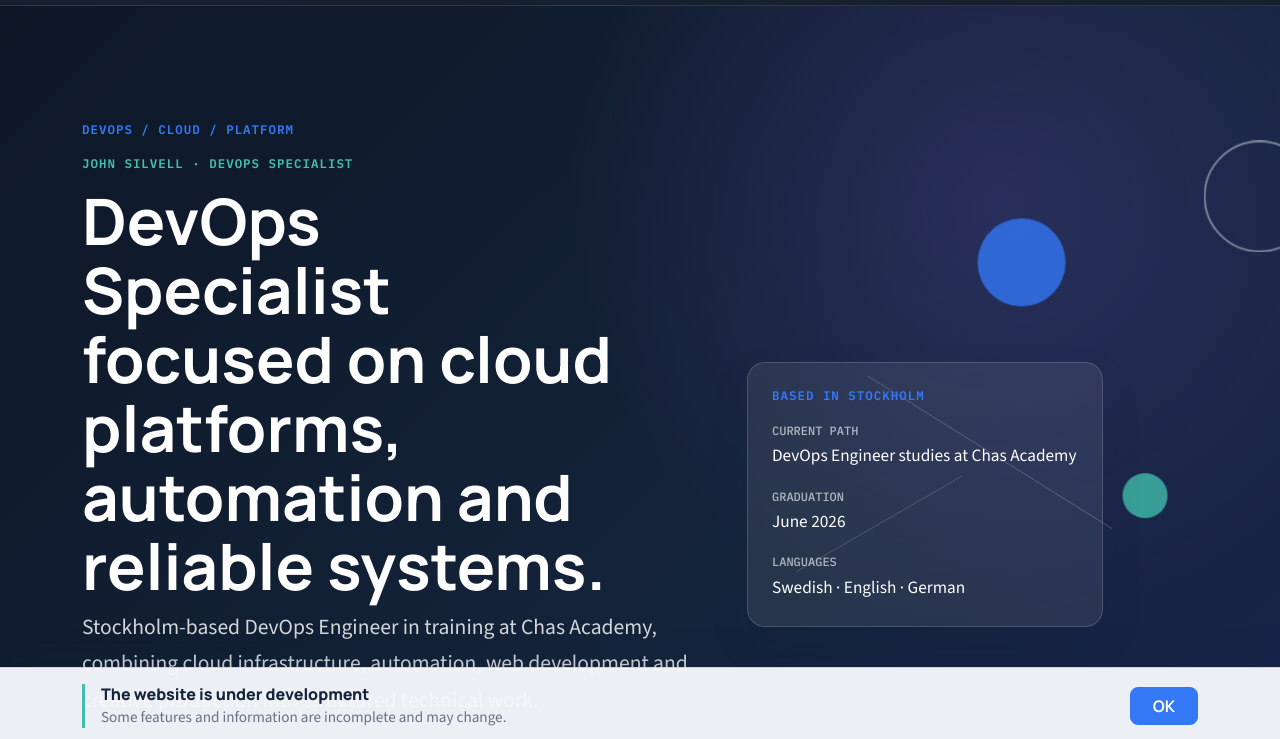
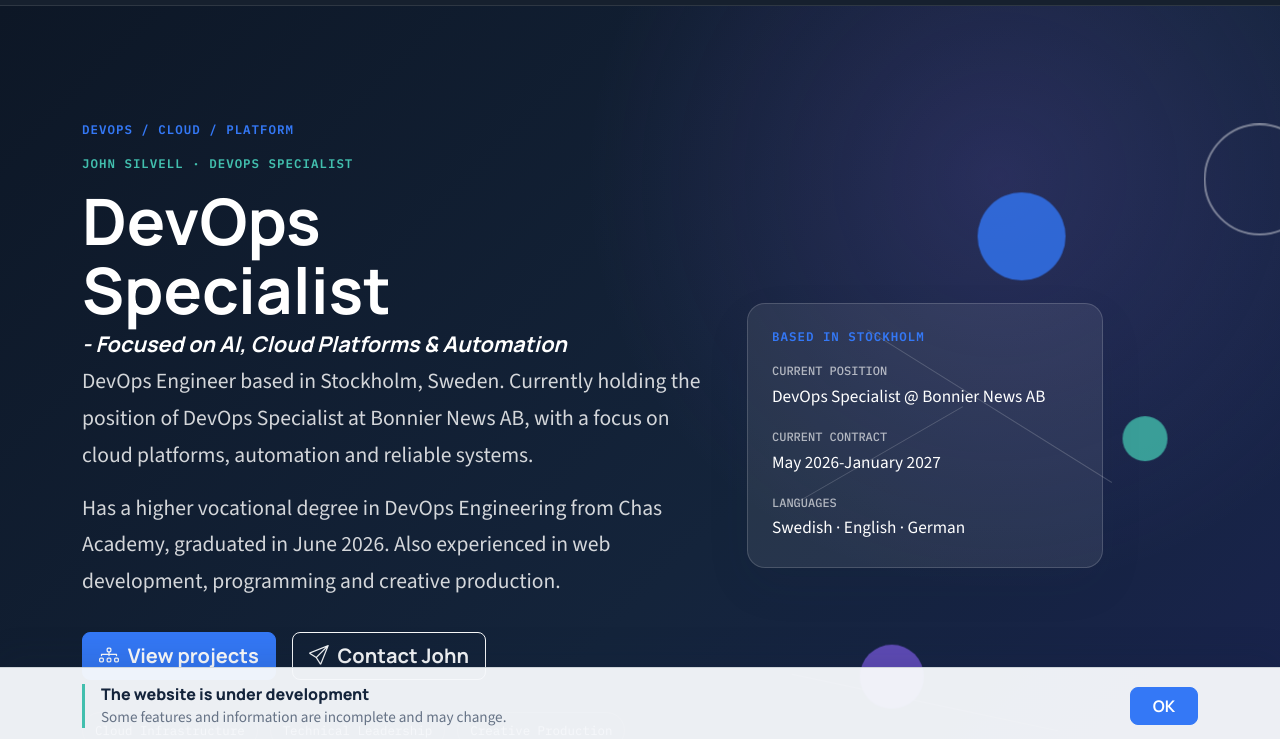
Before and after one commit to josil-hacks/johnsilvell.com, a website: page index.html in a window 1280 px wide. Shown: the part 56-795 px from the top of the page. Drawn offline with nearby package versions, Linux system fonts and the light colour scheme.

Commit message:
Top section update

```diff
--- a/index.html
+++ b/index.html
@@ -78,10 +78,13 @@
                     <div class="col-lg-8 col-xl-7">
                         <p class="eyebrow">DEVOPS / CLOUD / PLATFORM</p>
                         <p class="role-label">John Silvell · DevOps Specialist</p>
-                        <h1>DevOps Specialist focused on cloud platforms, automation and reliable systems.</h1>
+                        <h1>DevOps Specialist</h1>
+                        <h3 class="hero-subtitle">- Focused on AI, Cloud Platforms & Automation</h3>
                         <p class="hero-lead">
-                            Stockholm-based DevOps Engineer in training at Chas Academy, combining cloud infrastructure,
-                            automation, web development and creative production into structured technical work.
+                            DevOps Engineer based in Stockholm, Sweden. Currently holding the position of DevOps Specialist at Bonnier News AB, with a focus on cloud platforms, automation and reliable systems.
+                        </p>
+                        <p class="hero-lead">
+                            Has a higher vocational degree in DevOps Engineering from Chas Academy, graduated in June 2026. Also experienced in web development, programming and creative production.
                         </p>
                         <div class="hero-actions d-flex flex-column flex-sm-row gap-3">
                             <a class="btn btn-primary btn-lg" href="#projects">
@@ -104,12 +107,12 @@
                             <p class="panel-kicker">BASED IN STOCKHOLM</p>
                             <dl>
                                 <div>
-                                    <dt>Current path</dt>
-                                    <dd>DevOps Engineer studies at Chas Academy</dd>
+                                    <dt>Current position</dt>
+                                    <dd>DevOps Specialist @ Bonnier News AB</dd>
                                 </div>
                                 <div>
-                                    <dt>Graduation</dt>
-                                    <dd>June 2026</dd>
+                                    <dt>Current contract</dt>
+                                    <dd>May 2026-January 2027</dd>
                                 </div>
                                 <div>
                                     <dt>Languages</dt>
--- a/style.css
+++ b/style.css
@@ -248,6 +248,13 @@ h3 {
 .min-vh-hero {
     min-height: calc(100vh - 72px);
     padding: clamp(5rem, 9vw, 8rem) 0;
+}
+
+.hero-subtitle {
+    color: #fff;
+    font-size: clamp(1.15rem, 2vw, 1.35rem);
+    font-style: italic;
+    max-width: 760px;
 }
 
 .hero-lead {
```
